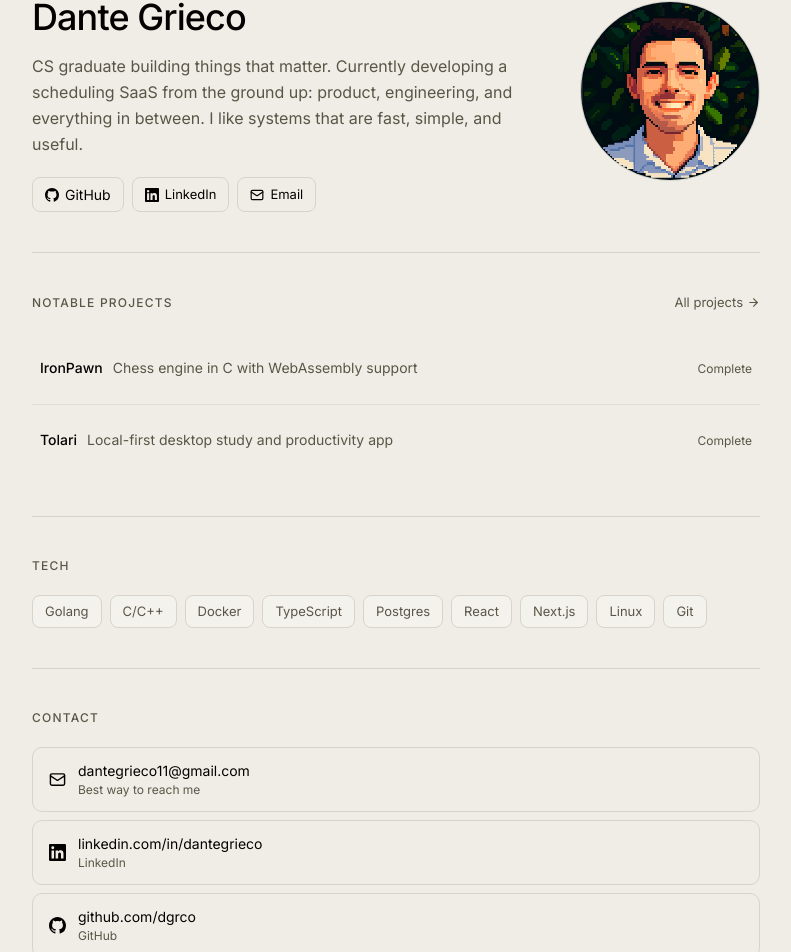
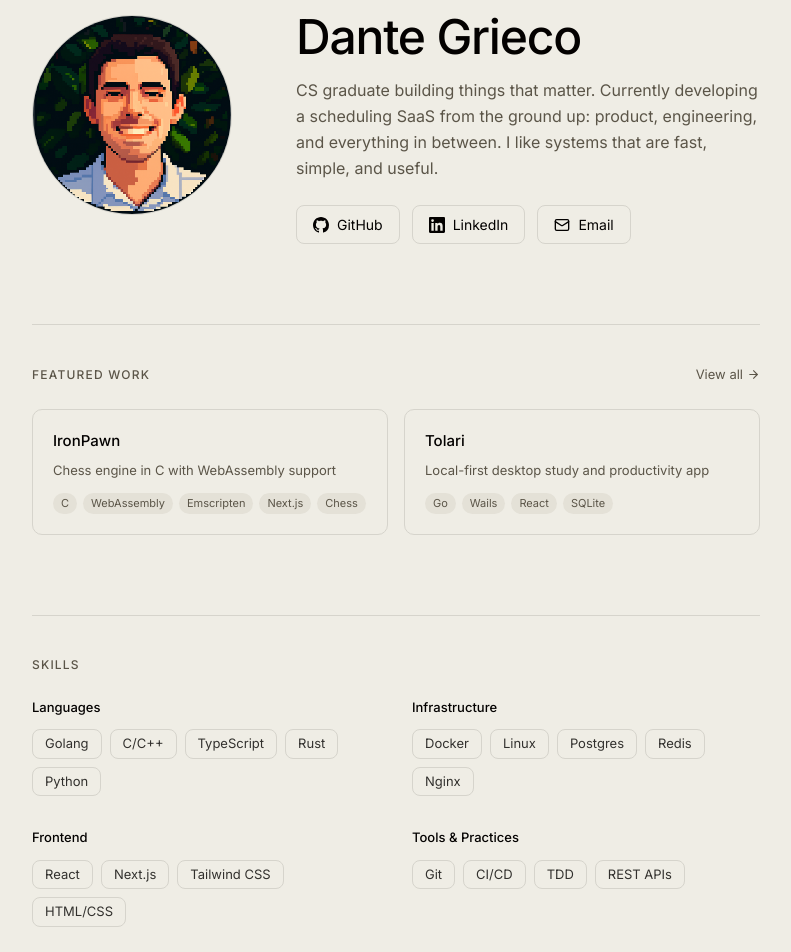
Before and after one commit to dgrco/my-portfolio, a Next.js app: page / in a window 1280 px wide. Shown: the part 152-1104 px from the top of the page, without its empty margins (244-1035 px from the left). Built offline with nearby package versions, Linux system fonts and the light colour scheme.

Commit message:
feat: change structure for better appearance

```diff
--- a/src/app/page.tsx
+++ b/src/app/page.tsx
@@ -1,216 +1,150 @@
-import { Badge } from "@/components/ui/badge";
 import { Separator } from "@/components/ui/separator";
 import { getNotableProjects } from "@/lib/projects";
-import { Mail, ExternalLink, ArrowRight } from "lucide-react";
+import { Mail, ArrowRight } from "lucide-react";
 import Image from "next/image";
 import Link from "next/link";
 import { GitHubIcon, LinkedInIcon } from "@/components/SocialIcons";
 
-const stack = [
-  "Golang",
-  "C/C++",
-  "Docker",
-  "TypeScript",
-  "Postgres",
-  "React",
-  "Next.js",
-  "Linux",
-  "Git",
+const skills = [
+  { category: "Languages", items: ["Golang", "C/C++", "TypeScript", "Rust", "Python"] },
+  { category: "Infrastructure", items: ["Docker", "Linux", "Postgres", "Redis", "Nginx"] },
+  { category: "Frontend", items: ["React", "Next.js", "Tailwind CSS", "HTML/CSS"] },
+  { category: "Tools & Practices", items: ["Git", "CI/CD", "TDD", "REST APIs"] },
 ];
-
-const statusStyles: Record<string, string> = {
-  "In progress": "bg-amber-100 text-amber-800 dark:bg-amber-900/30 dark:text-amber-300",
-  Complete: "bg-muted text-muted-foreground",
-};
 
 export default async function Home() {
   const projects = await getNotableProjects();
   return (
     <main className="min-h-screen bg-background">
-      <div className="max-w-3xl mx-auto px-5 py-12 sm:py-16">
+      <div className="max-w-3xl mx-auto px-5 py-12 sm:py-20">
 
         {/* Hero */}
-        <section className="pb-10">
-          {/* Top row: eyebrow + image (mobile only) + name */}
-          <p className="text-center sm:text-start text-xs tracking-widest text-muted-foreground uppercase mb-3">
-            Software engineer
-          </p>
-
-          <div className="flex items-start justify-between gap-6">
-            {/* Left: name + bio + links */}
-            <div className="flex-1 min-w-0">
-              <h1 className="text-center sm:text-start text-3xl sm:text-4xl font-medium tracking-tight mb-4">
-                Dante Grieco
-              </h1>
-
-              {/* Image — between name and bio on mobile, hidden here on desktop */}
-              <div className="sm:hidden mb-4">
+        <section className="pb-16 sm:pb-20">
+          <div className="flex items-center gap-8 sm:gap-16">
+            <div className="shrink-0">
               <Image
                 src="/avatar.png"
                 alt="Dante Grieco"
-                  width={140}
-                  height={140}
-                  className="mx-auto sm:mx-0 rounded-full border border-border"
+                width={200}
+                height={200}
+                className="rounded-full border border-border"
                 style={{ imageRendering: 'pixelated' }}
               />
             </div>
-
-              <p className="text-[16px] text-muted-foreground leading-relaxed max-w-lg">
+            <div className="flex-1 min-w-0">
+              <p className="text-xs tracking-widest text-muted-foreground uppercase font-medium mb-3">
+                Software engineer
+              </p>
+              <h1 className="text-3xl sm:text-5xl font-medium tracking-tight mb-4 text-foreground">
+                Dante Grieco
+              </h1>
+              <p className="text-[15px] sm:text-[16px] text-muted-foreground leading-relaxed max-w-xl mb-6">
                 CS graduate building things that matter. Currently developing a
                 scheduling SaaS from the ground up: product, engineering, and
                 everything in between. I like systems that are fast, simple, and
                 useful.
               </p>
-              <div className="flex flex-wrap gap-2 mt-5">
+              <div className="flex flex-wrap gap-3">
                 <Link
                   href="https://github.com/dgrco"
                   target="_blank"
-                  className="inline-flex items-center gap-1.5 text-[14px] px-3 py-1.5 rounded-md border border-border hover:bg-muted transition-colors"
+                  className="inline-flex items-center gap-2 text-[14px] px-4 py-2 rounded-md border border-border hover:bg-muted transition-colors text-foreground"
                 >
-                  <GitHubIcon size={14} />
+                  <GitHubIcon size={16} />
                   GitHub
                 </Link>
                 <Link
                   href="https://linkedin.com/in/dantegrieco"
                   target="_blank"
-                  className="inline-flex items-center gap-1.5 text-[13px] px-3 py-1.5 rounded-md border border-border hover:bg-muted transition-colors"
+                  className="inline-flex items-center gap-2 text-[14px] px-4 py-2 rounded-md border border-border hover:bg-muted transition-colors text-foreground"
                 >
-                  <LinkedInIcon size={14} />
+                  <LinkedInIcon size={16} />
                   LinkedIn
                 </Link>
                 <Link
                   href="mailto:dantegrieco11@gmail.com"
-                  className="inline-flex items-center gap-1.5 text-[13px] px-3 py-1.5 rounded-md border border-border hover:bg-muted transition-colors"
+                  className="inline-flex items-center gap-2 text-[14px] px-4 py-2 rounded-md border border-border hover:bg-muted transition-colors text-foreground"
                 >
-                  <Mail size={14} />
+                  <Mail size={16} />
                   Email
                 </Link>
               </div>
             </div>
-            <div className="hidden sm:block shrink-0 mt-1">
-              <Image
-                src="/avatar.png"
-                alt="Dante Grieco"
-                width={180}
-                height={180}
-                className="rounded-full border border-border"
-                style={{ imageRendering: 'pixelated' }}
-              />
-            </div>
           </div>
         </section>
 
-        <Separator />
+        <Separator className="mb-10" />
 
-        {/* Notable Projects */}
-        <section className="py-10">
-          <div className="flex items-baseline justify-between mb-5">
+        {/* Featured Projects */}
+        <section className="pb-16 sm:pb-20">
+          <div className="flex items-baseline justify-between mb-6">
             <p className="text-[12px] font-medium tracking-widest text-muted-foreground uppercase">
-              Notable projects
+              Featured work
             </p>
             <Link
               href="/projects"
               className="text-[13px] text-muted-foreground hover:text-foreground transition-colors inline-flex items-center gap-1"
             >
-              All projects <ArrowRight size={13} />
+              View all <ArrowRight size={13} />
             </Link>
           </div>
 
-          <div className="flex flex-col">
-            {projects.map((project, i) => (
+          <div className="grid gap-4 sm:grid-cols-2">
+            {projects.map((project) => (
               <Link
                 key={project.slug}
                 href={`/projects/${project.slug}`}
-                className={`flex items-baseline justify-between gap-4 py-6 ${i < projects.length - 1 ? 'border-b' : ''} border-border/60 hover:bg-muted/40 transition-colors`}
+                className="group rounded-lg border border-border p-5 hover:bg-muted/40 transition-colors"
               >
-                <div className="flex items-baseline gap-2.5 min-w-0">
+                <div className="flex items-start justify-between mb-2">
+                  <h3 className="text-[15px] font-medium text-foreground group-hover:text-foreground/80 transition-colors">
+                    {project.title}
+                  </h3>
                   {project.featured && (
-                    <span className="w-1.5 h-1.5 rounded-full bg-blue-500 shrink-0 mb-0.5" />
+                    <span className="w-1.5 h-1.5 rounded-full bg-foreground/60 shrink-0 mt-1.5" />
                   )}
-                  <span className={`text-[14px] font-medium shrink-0 ${!project.featured ? "ml-2" : ""}`}>
-                    {project.title}
+                </div>
+                <p className="text-[13px] text-muted-foreground leading-relaxed mb-3 line-clamp-2">
+                  {project.shortDescription}
+                </p>
+                <div className="flex flex-wrap gap-1.5">
+                  {project.tags.map((tag) => (
+                    <span
+                      key={tag}
+                      className="text-[11px] px-2 py-0.5 rounded-full bg-muted text-muted-foreground"
+                    >
+                      {tag}
                     </span>
-                  <span className="text-[14px] text-muted-foreground truncate hidden sm:block">
-                    {project.shortDescription}
-                  </span>
-                </div>
-                <div className="flex items-center gap-2 shrink-0">
-                  {project.status === "In progress" ? (
-                    <span className="text-[12px] font-medium px-2 py-0.5 rounded-full bg-amber-100 text-amber-800 dark:bg-amber-900/30 dark:text-amber-300">
-                      In progress
-                    </span>
-                  ) : (
-                    <span className="text-[12px] px-2 py-0.5 text-muted-foreground">
-                      Complete
-                    </span>
-                  )}
+                  ))}
                 </div>
               </Link>
             ))}
           </div>
         </section>
 
-        <Separator />
+        <Separator className="mb-10" />
 
-        {/* Tech stack */}
-        <section className="py-10">
-          <p className="text-[12px] font-medium tracking-widest text-muted-foreground uppercase mb-5">
-            Tech
+        {/* Skills */}
+        <section className="pb-12">
+          <p className="text-[12px] font-medium tracking-widest text-muted-foreground uppercase mb-6">
+            Skills
           </p>
+          <div className="grid gap-8 sm:grid-cols-2">
+            {skills.map((group) => (
+              <div key={group.category}>
+                <h3 className="text-[13px] font-medium text-foreground mb-3">{group.category}</h3>
                 <div className="flex flex-wrap gap-2">
-            {stack.map((item) => (
+                  {group.items.map((item) => (
                     <span
                       key={item}
-                className="text-[13px] text-muted-foreground px-3 py-1.5 rounded-md border border-border bg-card"
+                      className="text-[13px] px-3 py-1 rounded-md border border-border text-foreground/80"
                     >
                       {item}
                     </span>
                   ))}
                 </div>
-        </section>
-
-        <Separator />
-
-        {/* Contact */}
-        <section className="py-10">
-          <p className="text-[12px] font-medium tracking-widest text-muted-foreground uppercase mb-5">
-            Contact
-          </p>
-          <div className="flex flex-col gap-2">
-            <Link
-              href="mailto:dantegrieco11@gmail.com"
-              className="flex items-center gap-3 px-4 py-3 rounded-lg border border-border hover:bg-muted transition-colors group"
-            >
-              <Mail size={17} />
-              <div>
-                <p className="text-[14px]">dantegrieco11@gmail.com</p>
-                <p className="text-[12px] text-muted-foreground">
-                  Best way to reach me
-                </p>
               </div>
-            </Link>
-            <Link
-              href="https://linkedin.com/in/dantegrieco"
-              target="_blank"
-              className="flex items-center gap-3 px-4 py-3 rounded-lg border border-border hover:bg-muted transition-colors"
-            >
-              <LinkedInIcon size={17} />
-              <div>
-                <p className="text-[14px]">linkedin.com/in/dantegrieco</p>
-                <p className="text-[12px] text-muted-foreground">LinkedIn</p>
-              </div>
-            </Link>
-            <Link
-              href="https://github.com/dgrco"
-              target="_blank"
-              className="flex items-center gap-3 px-4 py-3 rounded-lg border border-border hover:bg-muted transition-colors"
-            >
-              <GitHubIcon size={17} />
-              <div>
-                <p className="text-[14px]">github.com/dgrco</p>
-                <p className="text-[12px] text-muted-foreground">GitHub</p>
-              </div>
-            </Link>
+            ))}
           </div>
         </section>
 
--- a/src/app/projects/page.tsx
+++ b/src/app/projects/page.tsx
@@ -1,15 +1,8 @@
 import Link from "next/link";
 import { ExternalLink, ArrowUpRight } from "lucide-react";
-import { Badge } from "@/components/ui/badge";
 import { Metadata } from "next";
 import { getProjects } from "@/lib/projects";
 import { GitHubIcon } from "@/components/SocialIcons";
-
-const statusStyles: Record<string, string> = {
-  "In progress":
-    "bg-amber-100 text-amber-800 dark:bg-amber-900/30 dark:text-amber-300",
-  Complete: "bg-muted text-muted-foreground",
-};
 
 export const metadata: Metadata = {
   title: "Projects",
@@ -19,57 +12,65 @@ export const metadata: Metadata = {
 export default async function ProjectsPage() {
   const projects = await getProjects();
   return (
-    <main className="max-w-3xl mx-auto px-5 py-12 sm:py-16">
+    <main className="min-h-screen bg-background">
+      <div className="max-w-3xl mx-auto px-5 py-12 sm:py-20">
+
+        {/* Header */}
         <div className="mb-10">
-        <p className="text-xs tracking-widest text-muted-foreground uppercase mb-3">
+          <p className="text-xs tracking-widest text-muted-foreground uppercase font-medium mb-3">
             Work
           </p>
-        <h1 className="text-3xl font-medium tracking-tight mb-3">Projects</h1>
+          <h1 className="text-3xl sm:text-4xl font-medium tracking-tight mb-3 text-foreground">
+            Projects
+          </h1>
           <p className="text-[15px] text-muted-foreground leading-relaxed">
             Things I've built — click any card for the full writeup.
           </p>
         </div>
 
-      <div className="flex flex-col gap-3">
+        {/* Projects */}
+        <div className="flex flex-col gap-4">
           {projects.map((project) => (
             <div
               key={project.slug}
-            className={`group relative rounded-xl border bg-card transition-colors hover:border-border/80 hover:bg-muted/30 ${project.featured
-                ? "border-border border-l-[3px] border-l-blue-500"
-                : "border-border"
-              }`}
+              className="group relative rounded-lg border border-border bg-card hover:bg-muted/40 transition-colors"
             >
               {/* Clickable area for writeup */}
               <Link
                 href={`/projects/${project.slug}`}
-              className="block p-5 pr-20"
+                className="block p-5 pr-24"
               >
-              <div className="flex items-center flex-wrap gap-2 mb-2">
-                <h2 className="text-[15px] font-medium">{project.title}</h2>
-                <span
-                  className={`text-[11px] font-medium px-2 py-0.5 rounded-full ${statusStyles[project.status]
-                    }`}
-                >
-                  {project.status}
+                <div className="flex items-center justify-between mb-2">
+                  <h2 className="text-[15px] font-medium text-foreground group-hover:text-foreground/80 transition-colors">
+                    {project.title}
+                  </h2>
+                  <div className="flex items-center gap-2 shrink-0">
+                    {project.status === "In progress" && (
+                      <span className="text-[11px] font-medium px-2 py-0.5 rounded-full bg-foreground/10 text-foreground/70">
+                        In progress
                       </span>
+                    )}
+                    {project.featured && (
+                      <span className="w-1.5 h-1.5 rounded-full bg-foreground/60" />
+                    )}
                   </div>
-              <p className="text-[14px] text-muted-foreground leading-relaxed mb-3">
+                </div>
+                <p className="text-[13px] text-muted-foreground leading-relaxed mb-3">
                   {project.description}
                 </p>
                 <div className="flex flex-wrap gap-1.5">
                   {project.tags.map((tag) => (
-                  <Badge
+                    <span
                       key={tag}
-                    variant="secondary"
-                    className="text-[11px] rounded-full font-normal"
+                      className="text-[11px] px-2 py-0.5 rounded-full bg-muted text-muted-foreground"
                     >
                       {tag}
-                  </Badge>
+                    </span>
                   ))}
                 </div>
               </Link>
 
-            {/* Icon links — sit outside the main Link to avoid nesting <a> inside <a> */}
+              {/* Icon links */}
               <div className="absolute top-5 right-4 flex items-center gap-2">
                 {project.live && (
                   <a
@@ -95,14 +96,7 @@ export default async function ProjectsPage() {
             </div>
           ))}
         </div>
-      <div className="text-center my-4">
-        <a
-          href="https://github.com/dgrco"
-          className="text-muted-foreground hover:text-foreground transition-colors"
-          aria-label="View source on GitHub"
-        >
-          Explore more projects on GitHub.
-        </a>
+
       </div>
     </main>
   );
```
Lines whose indentation alone changed are shown as unchanged.
